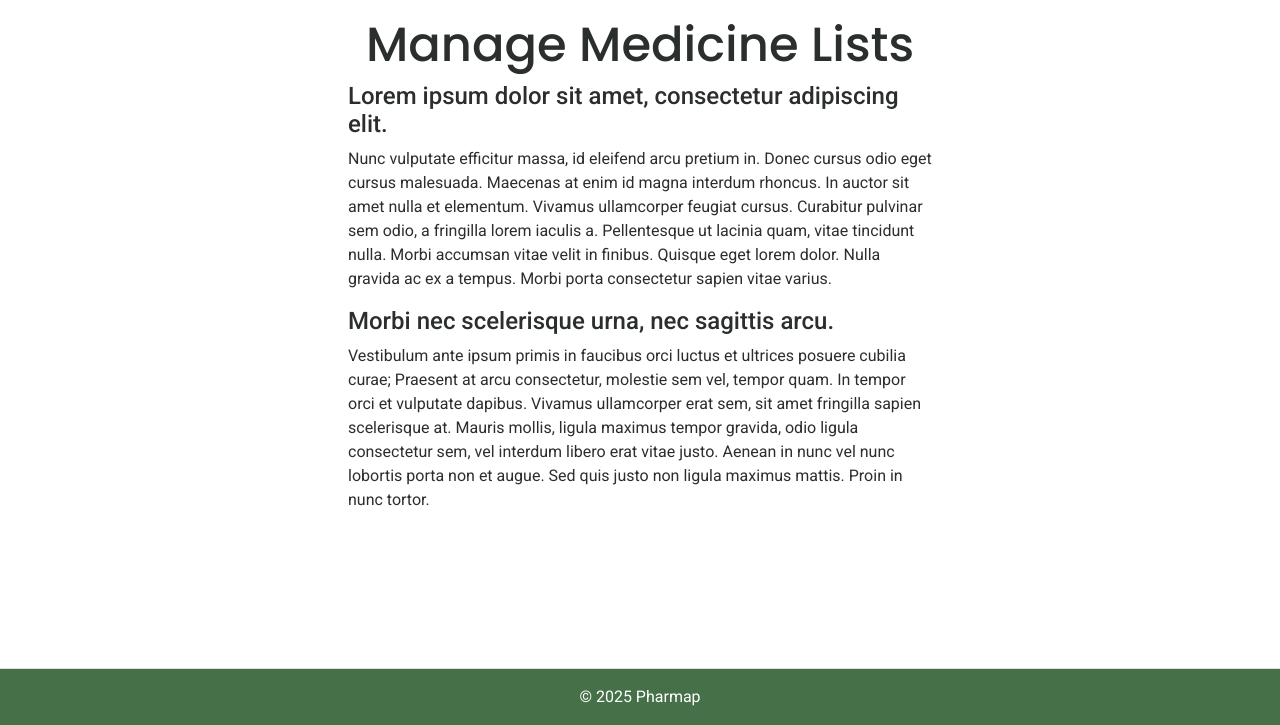
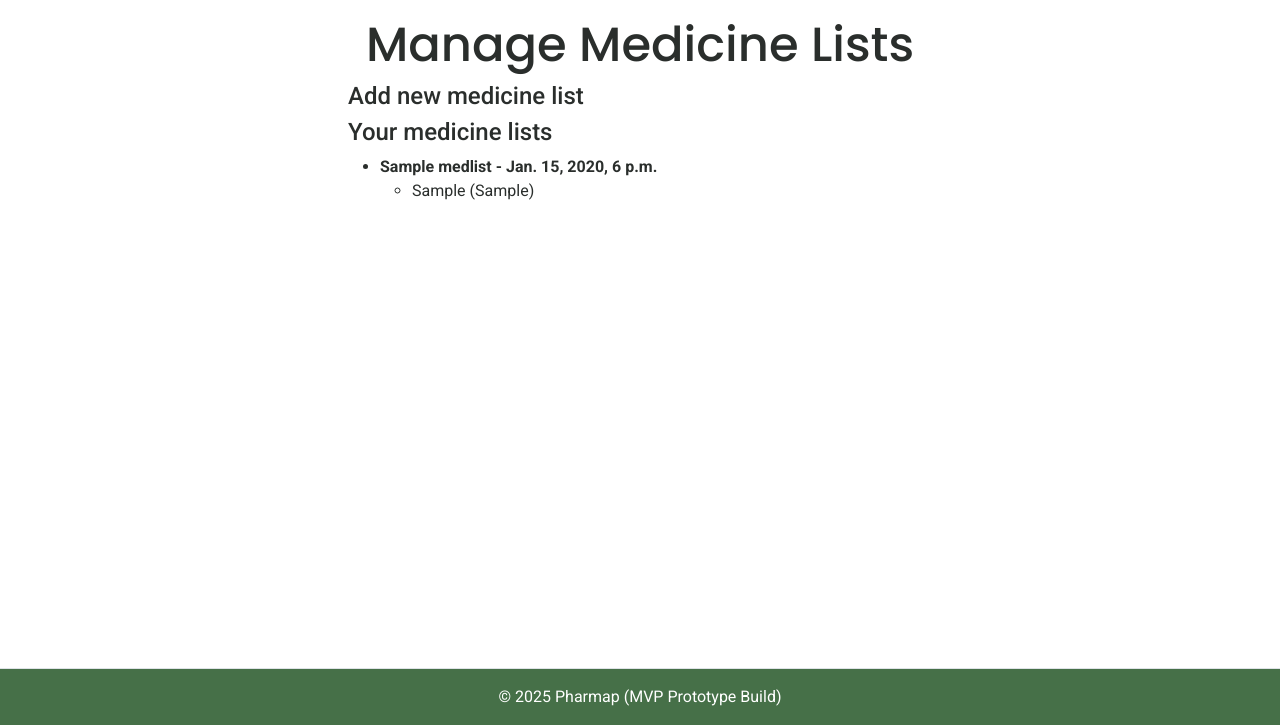
Before and after one commit to hanhan39/pharmap, a Django app: page /medicines in a window 1280 px wide. Shown: the part 75-800 px from the top of the page. Run offline with Django 5.2, Linux system fonts and the light colour scheme; a user stored in the database is signed in; tables that the repository leaves empty hold one stand-in row (values such as "Sample post"); some libraries are stand-ins or nearby versions.

Commit message:
view medlists

```diff
--- a/pharmap/pmap/templates/pmap/base.html
+++ b/pharmap/pmap/templates/pmap/base.html
@@ -31,7 +31,7 @@
         </div>
         <div class="justify-content-center fixed-bottom main-footer border-top">
             <div class="col pb-3 text-center" style="color: #FFFFFF; margin-top: 1em;">
-                © 2025 Pharmap
+                © 2025 Pharmap (MVP Prototype Build)
             </div>
         </div>
     </body>
--- a/pharmap/pmap/templates/pmap/medicines.html
+++ b/pharmap/pmap/templates/pmap/medicines.html
@@ -6,10 +6,27 @@
     <div class="col-6">
         <div class="content">
             <h1>Manage Medicine Lists</h1>
-            <h4>Lorem ipsum dolor sit amet, consectetur adipiscing elit.</h4>
-            <p>Nunc vulputate efficitur massa, id eleifend arcu pretium in. Donec cursus odio eget cursus malesuada. Maecenas at enim id magna interdum rhoncus. In auctor sit amet nulla et elementum. Vivamus ullamcorper feugiat cursus. Curabitur pulvinar sem odio, a fringilla lorem iaculis a. Pellentesque ut lacinia quam, vitae tincidunt nulla. Morbi accumsan vitae velit in finibus. Quisque eget lorem dolor. Nulla gravida ac ex a tempus. Morbi porta consectetur sapien vitae varius.</p>
-            <h4>Morbi nec scelerisque urna, nec sagittis arcu.</h4>
-            <p>Vestibulum ante ipsum primis in faucibus orci luctus et ultrices posuere cubilia curae; Praesent at arcu consectetur, molestie sem vel, tempor quam. In tempor orci et vulputate dapibus. Vivamus ullamcorper erat sem, sit amet fringilla sapien scelerisque at. Mauris mollis, ligula maximus tempor gravida, odio ligula consectetur sem, vel interdum libero erat vitae justo. Aenean in nunc vel nunc lobortis porta non et augue. Sed quis justo non ligula maximus mattis. Proin in nunc tortor.</p>
+            <h4>Add new medicine list</h4>
+
+            <h4>Your medicine lists</h4>
+            {% if medlists %}
+                <ul>
+                    {% for entry in medlists %}
+                        <li>
+                            <strong>{{ entry.medlist.name }} - {{ entry.medlist.created_at }}</strong>
+                            <ul>
+                                {% for med in entry.medicines %}
+                                    <li>{{ med.brand }} ({{ med.generic }})</li>
+                                {% empty %}
+                                <li><em>There's nothing here.</em></li>
+                                {% endfor %}
+                            </ul>
+                        </li>
+                    {% endfor %}
+                </ul>
+            {% else %}
+                <p>No medlists yet.</p>
+            {% endif %}
         </div>
     </div>
 </div>
--- a/pharmap/pmap/views.py
+++ b/pharmap/pmap/views.py
@@ -60,10 +60,22 @@ def results(request):
 @login_required
 def medicines(request):
     if request.method == 'GET':
+        medlists = MedList.objects.filter(user=request.user).prefetch_related('listitem_set__medicine')
+
+        userdata = []
+
+        for medlist in medlists:
+            items = [item.medicine for item in medlist.listitem_set.all()]
+            userdata.append({
+                'medlist': medlist,
+                'medicines': items,
+            })
+
         context = {
-            "user": request.user
+            "user": request.user,
+            "medlists": userdata,
         }
-        return render(request, 'pmap/medicines.html')
+        return render(request, 'pmap/medicines.html', context)
     elif request.method == 'POST':
         pass
 
```
Also changed, not shown: pharmap/pmap/templates/pmap/index.html (+3 -5 lines).
